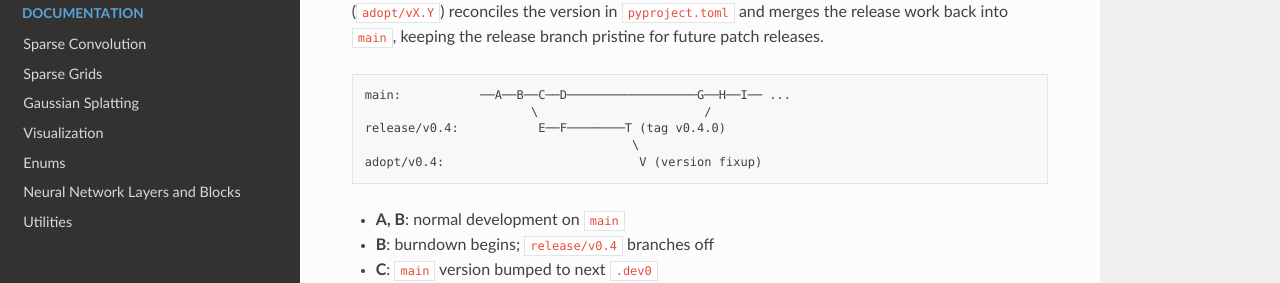
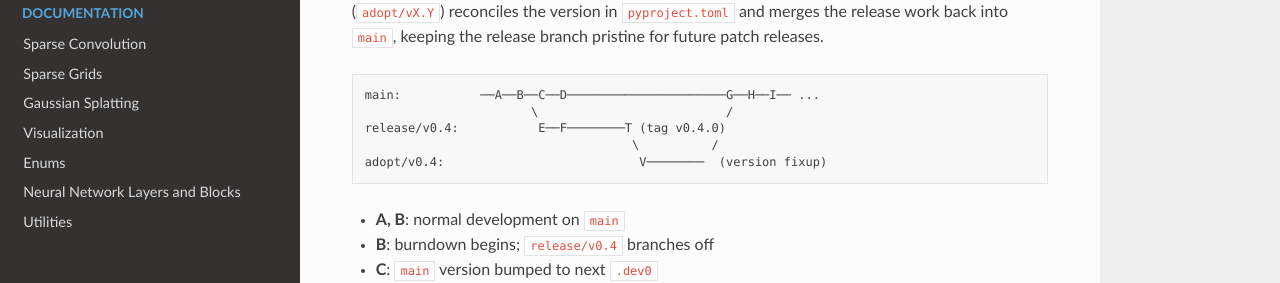
Before and after one commit to openvdb/fvdb-core, a Sphinx documentation site: the page built from docs/release-process.md, in a window 1280 px wide and 900 px high. Shown: the part 314-597 px from the top of the window. Built offline with Sphinx 7.4.7 and the Read the Docs theme 3.1.0, drawn with Linux system fonts in a browser that asks for light colours; pages that are not in the unit, such as notebooks, are missing from menus.

Commit message:
fix diagram
Signed-off-by: Jonathan Swartz <jonathan@jswartz.info>

````diff
--- a/docs/release-process.md
+++ b/docs/release-process.md
@@ -12,11 +12,11 @@ the version in `pyproject.toml` and merges the release work back into `main`,
 keeping the release branch pristine for future patch releases.
 
 ```
-main:           ──A──B──C──D──────────────────G──H──I── ...
-                       \                       /
+main:           ──A──B──C──D──────────────────────G──H──I── ...
+                       \                          /
 release/v0.4:           E──F────────T (tag v0.4.0)
-                                     \
-adopt/v0.4:                           V (version fixup)
+                                     \          /
+adopt/v0.4:                           V────────  (version fixup)
 ```
 
 - **A, B**: normal development on `main`
````
